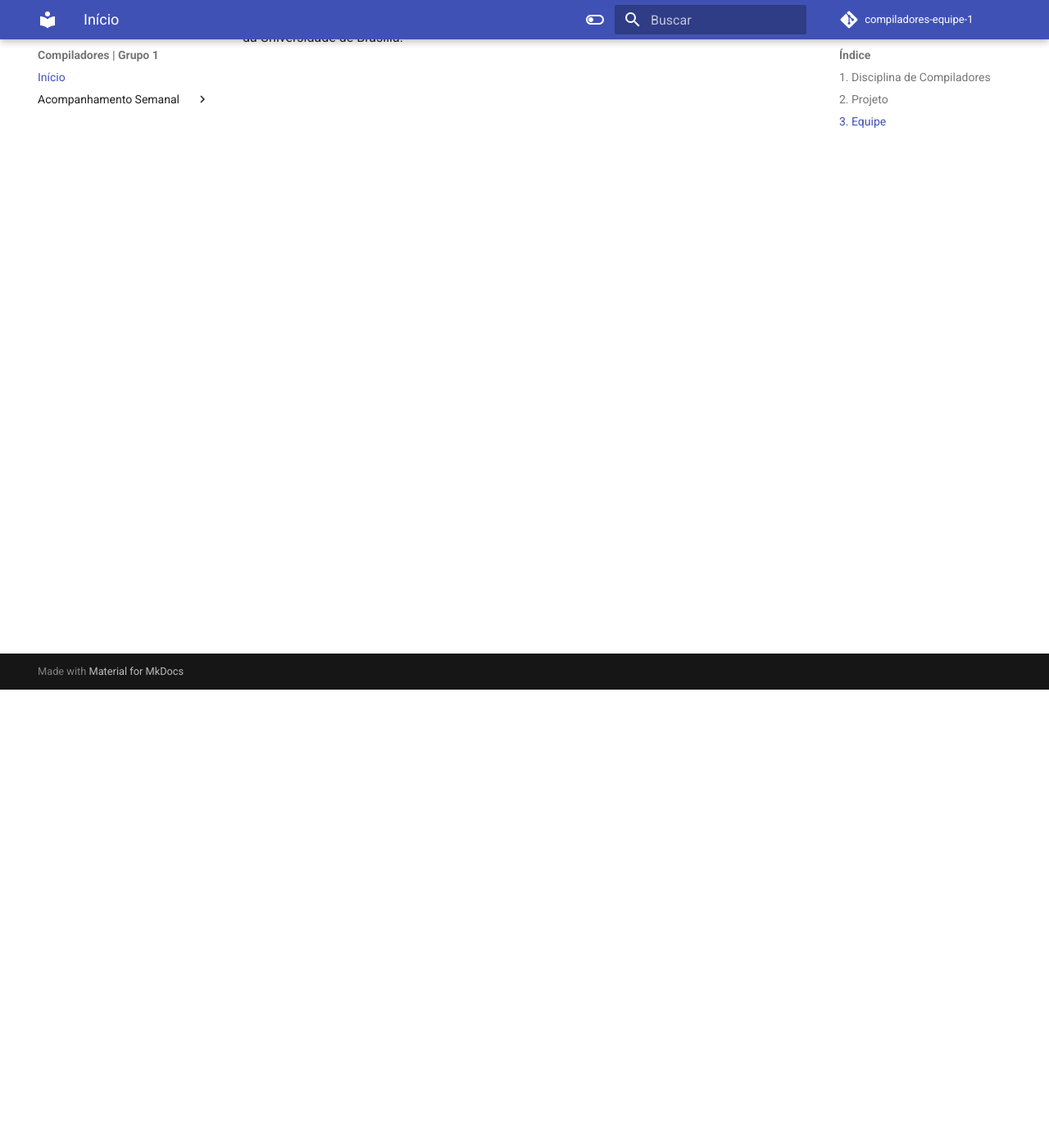
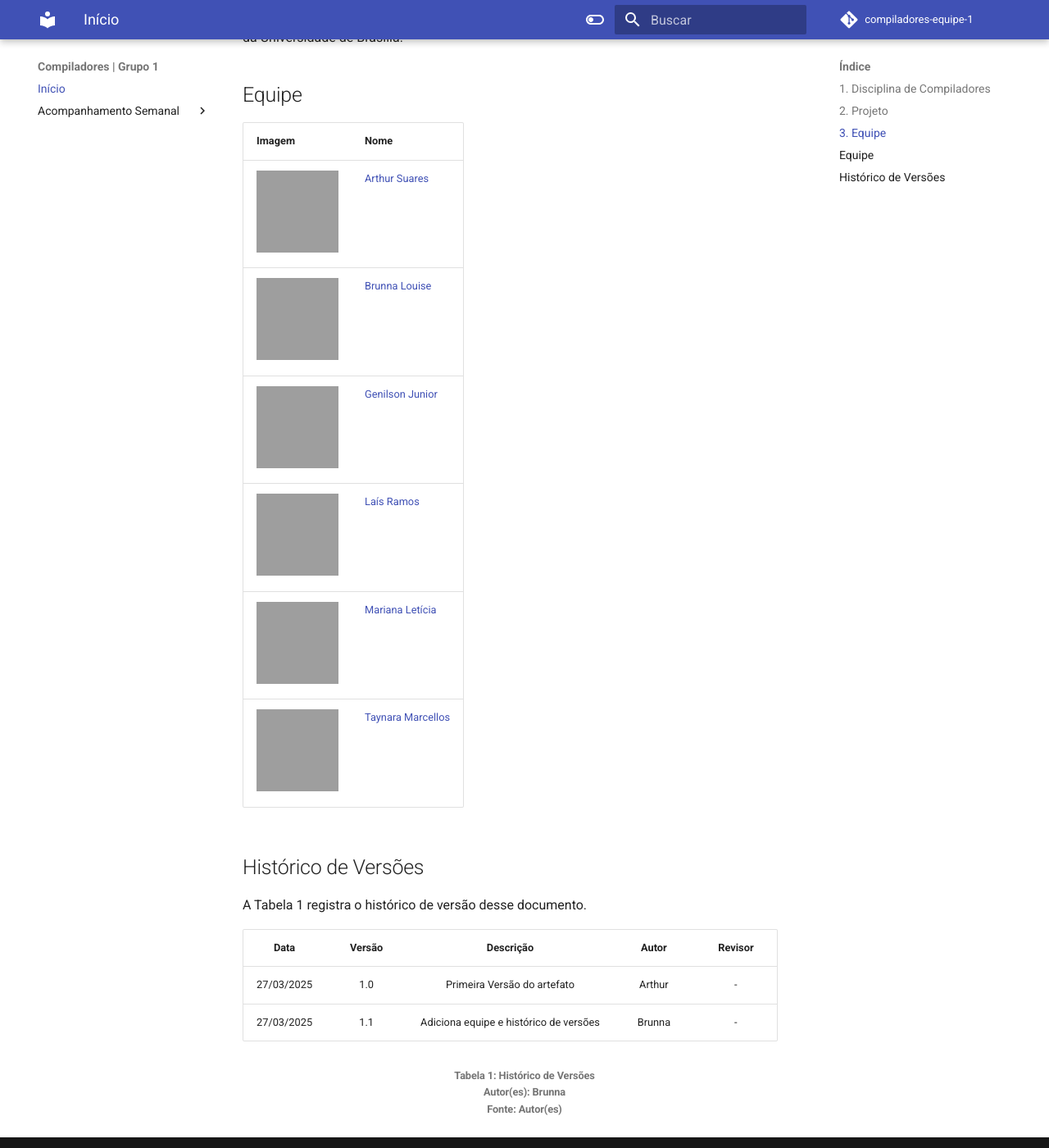
Before and after one commit to brunna-martins/compiladores-equipe-1, an MkDocs documentation site: the page built from docs/index.md, in a window 1280 px wide and 1400 px high, scrolled down 559 px. Shown: the whole window at 82% size. Built offline with MkDocs 1.6.1 and Material for MkDocs 9.7.7, drawn with Linux system fonts in a browser that asks for light colours; grey boxes are pictures that could not be loaded.

Commit message:
Update index.md
Adiciona equipe e histórico de versões

```diff
--- a/docs/index.md
+++ b/docs/index.md
@@ -11,3 +11,27 @@ Em suma o projeto desenvolvido busca compreender o funcionamento de um compilado
 
 ## 3. Equipe
 A equipe de desenvolvedores é composta por 6 membros do curso de Engenharia de Software da Universidade de Brasília.
+
+## Equipe
+| Imagem | Nome |
+| --- | --- |
+| <img src="https://avatars.githubusercontent.com/u/121466324?v=4" alt="Imagem 1" width="100" height="100"/> | [Arthur Suares](https://github.com/arthur-suares) |
+| <img src="https://avatars.githubusercontent.com/u/98557500?v=4" alt="Imagem 2" width="100" height="100"/> | [Brunna Louise](https://github.com/brunna-martins) |
+| <img src="https://avatars.githubusercontent.com/u/61212256?v=4" alt="Imagem 3" width="100" height="100"/> | [Genilson Junior](https://github.com/GenilsonJrs) |
+| <img src="https://avatars.githubusercontent.com/u/38669960?v=4" alt="Imagem 4" width="100" height="100"/> | [Laís Ramos](https://github.com/laisramos123) |
+| <img src="https://avatars.githubusercontent.com/u/99679547?v=4" alt="Imagem 5" width="100" height="100"/> | [Mariana Letícia](https://github.com/Marianannn) |
+| <img src="https://avatars.githubusercontent.com/u/54339291?v=4" alt="Imagem 6" width="100" height="100"/> | [Taynara Marcellos](https://github.com/TaynaraCris) |
+
+
+## Histórico de Versões
+
+A Tabela 1 registra o histórico de versão desse documento.
+
+|**Data** | **Versão** | **Descrição** | **Autor** | **Revisor** |
+|:---: | :---: | :---: | :---: | :---: |
+| 27/03/2025 | 1.0 | Primeira Versão do artefato | Arthur | - |
+| 27/03/2025 | 1.1 | Adiciona equipe e histórico de versões | Brunna | - |
+
+<h6 align = "center"> Tabela 1: Histórico de Versões
+<br> Autor(es): Brunna
+<br>Fonte: Autor(es)</h6>
```
